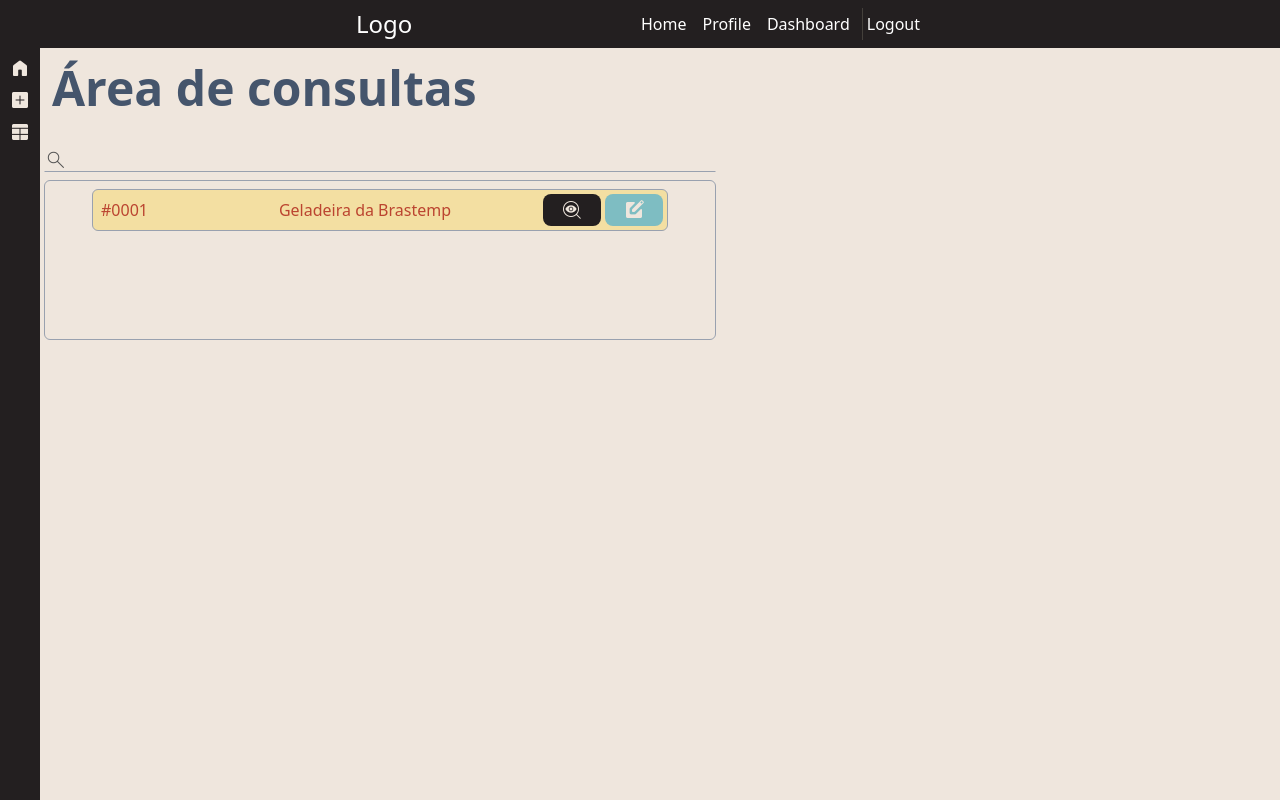
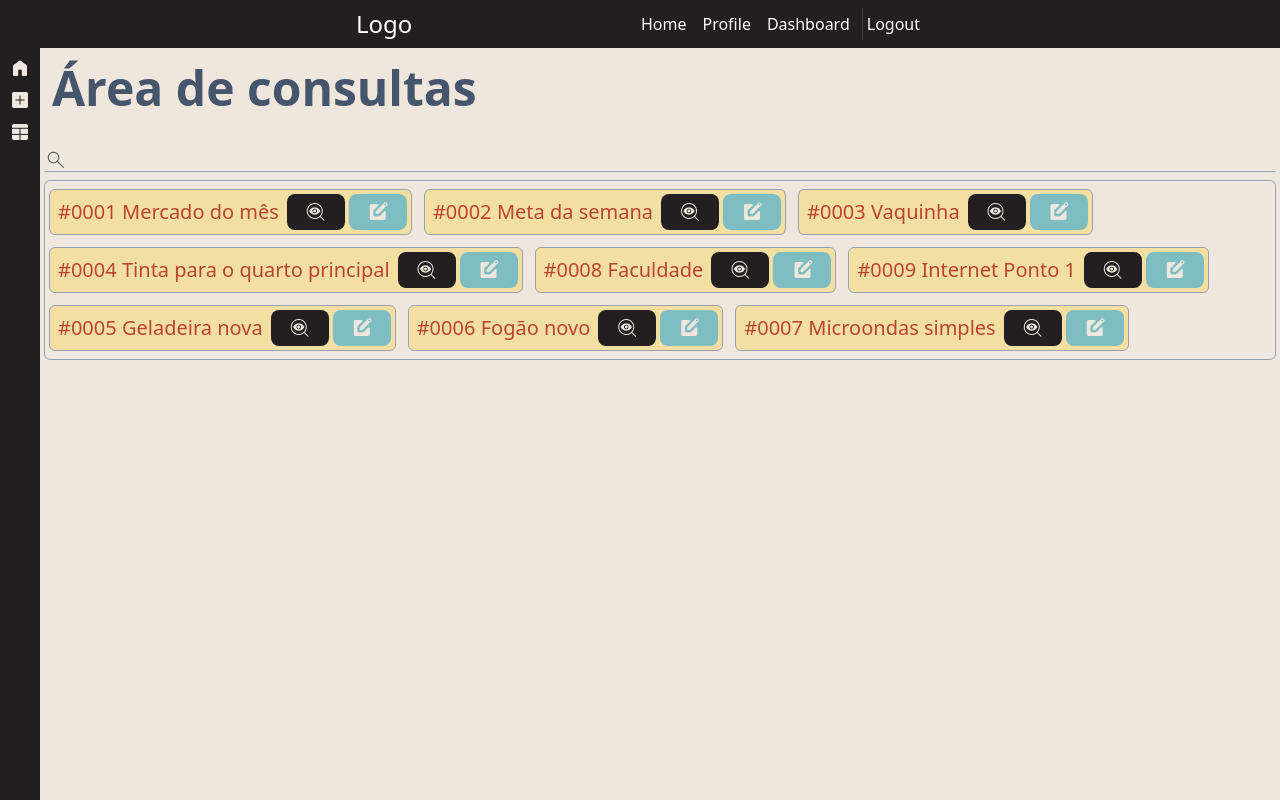
Before and after one commit to Luc4sDomingu3z/ForEnterTcc, an Angular app: page /dashboard/see in a window 1280 px wide. Shown: the top 800 px of the page. Built offline with nearby package versions, Linux system fonts and the light colour scheme.

Commit message:
Pagina de consultas finalizada

```diff
--- a/src/app/components/consultas/consultas.html
+++ b/src/app/components/consultas/consultas.html
@@ -10,24 +10,27 @@
       <h1 class="w-full text-left text-4xl md:text-5xl p-2 font-bold mb-3 text-slate-600">Área de consultas</h1>
 
       <section class="rounded-md w-full mx-auto mt-2 relative">
-        <div class="max-w-2xl" data-main-table>
+
+
+        <div class="w-full mx-auto" data-main-table>
           <section class="w-full">
             <div class="relative pt-2 w-full">
-              <input id="meta_name" name="meta-name" type="text" class="transition-all peer h-full ease-out p-1 w-full border border-transparent border-b-gray-400 outline-none focus:border-sky-500 focus:pt-4 valid:pt-4 focus:text-neutral-800 focus:rounded-md placeholder:opacity-0 focus:placeholder:opacity-100 valid:border-lime-500 valid:rounded-sm" placeholder="Pesquisar meta" required>
-              <label for="meta_name" class="transition-all w-full max-w-max ease-in md:text-xl text-sm peer-focus:text-sm peer-focus:top-4 peer-focus:right-2 peer-focus:left-auto peer-focus:pr-2 peer-valid:text-sm peer-valid:top-2 peer-valid:right-4 peer-valid:text-right text-neutral-600 absolute left-0 leading-0 top-4">
+              <input id="meta_name" (input)="filterMetas($event)" name="meta-name" type="text" class="transition-all peer h-full ease-out p-1 w-full border border-transparent border-b-gray-400 outline-none focus:border-sky-500 focus:pt-4 valid:pt-4 focus:text-neutral-800 focus:rounded-md placeholder:opacity-0 focus:placeholder:opacity-100 valid:rounded-sm" placeholder="Pesquisar meta" required>
+              <label for="meta_name" class="transition-all w-full max-w-max ease-in md:text-xl text-sm peer-focus:text-sm peer-focus:top-4 peer-focus:right-2 peer-focus:left-auto peer-focus:pr-2 peer-valid:text-sm peer-valid:top-4 peer-valid:right-4 peer-valid:text-right peer-valid:left-auto text-neutral-600 absolute left-0 leading-0 top-4">
                 <span class="material-symbols-rounded">search</span>
               </label>
             </div>
           </section>
 
-          <section class="w-full grid grid-cols-1 items-start p-1 py-2 grid-rows gap-2 relative min-h-40 mt-2 border-gray-400 border rounded-md">
-            <span class="absolute top-5 left-1/2 text-gray-500 invisible select-none p-1 -translate-x-1/2 mx-auto w-full text-center max-w-max">Nada para ver aqui</span>
+          <section id="metasContainer" class="w-full flex flex-row flex-wrap p-1 py-2 relative overflow-y-auto mt-2 border-gray-400 border rounded-md gap-3">
 
-            <div class="grid grid-cols-[minmax(50px,90px)_1fr_120px] items-stretch mx-auto max-w-xl w-full items-center p-1 bg-vanilla gap-1 border border-gray-400 rounded-md" aria-label="Meta">
-              <span class="flex items-center text-persian-red p-1 select-all">#0001</span>
-              <span class="flex items-center p-1 select-all text-persian-red text-center justify-center">Geladeira da Brastemp</span>
+            @if (Metas.length > 0) {
+              @for (meta of Metas; track meta.id) {
+                <div class="lg:grid lg:grid-cols-[minmax(50px,60px)_1fr_120px] items-stretch lg:max-w-xl md:text-xl items-start p-1 bg-vanilla gap-1 border border-gray-400 rounded-md" aria-label="Meta" title="Geladeira da Brastemp">
+                  <span class="flex items-center text-persian-red p-1 select-all" data-id="{{meta.id}}">#{{meta.id}}</span>
+                  <span class="block items-center overflow-hidden text-ellipsis whitespace-nowrap p-1 select-all text-persian-red text-left justify-center">{{meta.name}}</span>
                   <span class="flex flex-row flex-nowrap gap-1 items-stretch">
-                <button type="button" class="transition-all ease-out cursor-pointer flex items-center justify-center bg-raisin-black text-linen rounded-lg p-1 w-full hover:scale-120 outline outline-transparent active:outline-blue-400 active:scale-110">
+                    <button type="button" (pointerup)="detailDialog($event)" class="transition-all ease-out cursor-pointer flex items-center justify-center bg-raisin-black text-linen rounded-lg p-1 w-full hover:scale-120 outline outline-transparent active:outline-blue-400 active:scale-110">
                       <span class="material-symbols-rounded">mystery</span>
                     </button>
                     <button type="button" class="transition-all ease-out cursor-pointer flex items-center justify-center bg-verdigris p-1 rounded-lg text-linen w-full hover:scale-120 active:scale-110 outline outline-transparent active:outline-blue-400">
@@ -35,9 +38,79 @@
                     </button>
                   </span>
                 </div>
+              }
+            } @else {
+              <span class="absolute top-5 left-1/2 text-gray-500 select-none p-1 -translate-x-1/2 mx-auto w-full text-center max-w-max">Nada para ver aqui</span>
+            }
           </section>
         </div>
       </section>
     </div>
   </section>
+
+  <dialog (keydown)="$event.preventDefault()" id="detailDialog" class="w-full max-w-lg bg-raisin-black top-0 bottom-0 text-vanilla p-2 shadow-lg rounded-lg z-10 backdrop:bg-neutral-800/50 border border-neutral-400 m-auto">
+    <section class="relative h-full">
+      <button class="text-linen flex items-center justify-center p-1 rounded-md text-xl border-none outline-none" id="consulta-close-btn" type="button" data-detailDialog-toggle="off" (pointerup)="detailDialog($event)">
+        <span class="material-symbols-rounded">
+          close
+        </span>
+      </button>
+
+      <div class="w-full mt-2 overflow-y-auto">
+        <h2 class="text-vanilla text-3xl pb-1">Detalhes</h2>
+        <hr>
+
+        @if (metaSelecionada !== null) {
+          <section class="w-full mt-4 text-linen">
+            <h3 class="mb-4 p-1 text-lg text-right border-r-2 uppercase">{{metaSelecionada.name}} <span class="material-symbols-rounded">title</span></h3>
+
+            <table class="w-full mt-1 border-collapse text-vanilla">
+              <tbody>
+                <tr class="border-b *:p-1">
+                  <td class="">ID</td>
+                  <td class="border-l font-bold">#{{metaSelecionada.id}}</td>
+                </tr>
+                <tr class="border-b *:p-1">
+                  <td class="">Valor</td>
+                  <td class="border-l">{{metaSelecionada.valor | currency:'BRL'}}</td>
+                </tr>
+                <tr class="bg-vanilla text-persian-red text- *:p-1">
+                  <td>Tipo</td>
+                  <td class="">{{metaSelecionada.tipo}}</td>
+                </tr>
+                @if (metaSelecionada.tipo === 'Fatura') {
+
+                  <tr class="border-b *:p-1">
+                    <td>Inicio da fatura</td>
+                    <td class="border-l">{{metaSelecionada.dataInicio}}</td>
+                  </tr>
+                  <tr class="border-b *:p-1">
+                    <td>Data de Vencimento</td>
+                    <td class="border-l">{{metaSelecionada.vencimento}}</td>
+                  </tr>
+                }
+
+                @if (metaSelecionada.tipo === 'Material') {
+                  <tr class="border-b *:p-1">
+                    <td>Produto</td>
+                    <td class="border-l">{{metaSelecionada.itemName}}</td>
+                  </tr>
+                  <tr class="border-b *:p-1">
+                    <td>Parcelas</td>
+                    <td class="border-l">{{metaSelecionada.parcelas}}x</td>
+                  </tr>
+                }
+              </tbody>
+            </table>
+
+            <h3 class="text-xl mt-4">Progresso atual</h3>
+            <div class="w-full relative rounded-sm h-20 border-2 border-blue-200 mt-3" aria-label="Barra de progresso">
+              <span class="absolute top-1/2 md:text-xl text-sm z-[1] -translate-y-1/2 right-1/2" style="">{{metaSelecionada.progresso}}%</span>
+              <span class="absolute top-0 bottom-0 left-0 bg-sky-400/50" style="width: {{metaSelecionada.progresso}}%;"></span>
+            </div>
+          </section>
+        }
+      </div>
+    </section>
+  </dialog>
 </main>
--- a/src/app/components/consultas/consultas.scss
+++ b/src/app/components/consultas/consultas.scss
@@ -0,0 +1,3 @@
+.grid-card {
+  grid-template-columns: repeat(auto-fit, minmax(190px, 1fr));
+}
--- a/src/app/components/consultas/consultas.ts
+++ b/src/app/components/consultas/consultas.ts
@@ -1,12 +1,100 @@
 import { Component } from '@angular/core';
 import { Navbar } from '../../dashboard/navbar/navbar';
+import {
+  metaSimples,
+  metaFatura,
+  metaMaterial,
+  MetaDinheiro,
+  MetaFatura,
+  MetaMaterial,
+  MetaUnion,
+} from '../../metas';
+import { CurrencyPipe } from '@angular/common';
 
 @Component({
   selector: 'app-consultas',
-  imports: [Navbar],
+  imports: [Navbar, CurrencyPipe],
   templateUrl: './consultas.html',
-  styleUrl: './consultas.scss'
+  styleUrl: './consultas.scss',
 })
 export class Consultas {
+  protected metasSimples = metaSimples;
+  protected metasFaturas = metaFatura;
+  protected metasMaterial = metaMaterial;
 
+  protected Metas = new Array().concat(this.metasSimples, this.metasFaturas, this.metasMaterial);
+
+  protected metaSelecionada: MetaUnion | null = null;
+
+  protected detailDialog(e: Event) {
+    const dialog: HTMLDialogElement | null = document.querySelector('dialog#detailDialog');
+    const btnClose: HTMLButtonElement | null = document.querySelector('button#consulta-close-btn');
+
+    if (dialog === null || btnClose === null) return;
+    // Pegar dados
+    const conteiner = (e.currentTarget as HTMLButtonElement).parentElement?.parentElement;
+    if (!conteiner) return;
+
+    const idElement: HTMLSpanElement = conteiner.firstChild as HTMLSpanElement;
+
+    if (btnClose === e.currentTarget && btnClose.dataset['detaildialogToggle'] === 'on') {
+      dialog.close();
+      btnClose.dataset['detaildialogToggle'] = 'off';
+      this.metaSelecionada = null;
+    } else {
+      dialog.showModal();
+      this.selectMeta(idElement.id as string);
+      btnClose.dataset['detaildialogToggle'] = 'on';
+    }
+  }
+
+  protected selectMeta(id: string): MetaDinheiro | MetaMaterial | MetaFatura | null {
+    if (id.length === 0) return null;
+    const checkId = (
+      arr: MetaDinheiro[] | MetaMaterial[] | MetaFatura[],
+    ): { status: boolean; metaReal: MetaUnion | {} } => {
+      let status = false;
+      let metaReal = {};
+      for (let meta of arr) {
+        status = meta.id === id ? true : false;
+        if (status) {
+          metaReal = meta;
+          break;
+        }
+      }
+      return { status, metaReal };
+    };
+
+    const dados = [this.metasFaturas, this.metasMaterial, this.metasSimples];
+    dados.forEach((arr) => {
+      const checking = checkId(arr);
+      if (checking.status === true) {
+        this.metaSelecionada = checking.metaReal as MetaUnion;
+      }
+    });
+    return null;
+  }
+
+  protected filterMetas(e: Event) {
+    const input = e.target as HTMLInputElement;
+    const container = document.querySelector('#metasContainer');
+
+    const metas = container?.querySelectorAll('div');
+    if (metas === undefined || metas.length === 0) return;
+
+    metas.forEach((el) => {
+      const idEl = el.querySelector('span');
+      const txtEl = idEl?.nextElementSibling;
+      if (
+        idEl?.id.toLowerCase().includes(input.value.toLowerCase()) ||
+        txtEl?.textContent.toLowerCase().includes(input.value.toLowerCase())
+      ) {
+        if (el.classList.contains('hidden!')) {
+          el.classList.remove('hidden!');
+        }
+      } else {
+        el.classList.add('hidden!');
+      }
+    });
+  }
 }
--- /dev/null
+++ b/src/app/metas.ts
@@ -0,0 +1,117 @@
+export type MetaDinheiro = {
+  tipo: 'Dinheiro';
+  id: string;
+  name: string;
+  valor: number;
+  progresso: number;
+  imgUrl?: string;
+};
+
+export type MetaMaterial = {
+  tipo: 'Material';
+  id: string;
+  name: string;
+  itemName: string;
+  valor: number;
+  parcelas: number;
+  progresso: number;
+  imgUrl?: string;
+};
+
+export type MetaFatura = {
+  tipo: 'Fatura';
+  id: string;
+  name: string;
+  valor: number;
+  vencimento: string;
+  dataInicio: string;
+  progresso: number;
+};
+
+export type MetaUnion = MetaDinheiro | MetaMaterial | MetaFatura;
+
+function dateFormat(dat: Date): string {
+  return dat.toLocaleDateString('pt-br');
+}
+
+export const metaSimples: MetaDinheiro[] = [
+  {
+    tipo: 'Dinheiro',
+    id: '0001',
+    name: 'Mercado do mês',
+    valor: 1099.99,
+    progresso: 50,
+  },
+  {
+    id: '0002',
+    name: 'Meta da semana',
+    valor: 2300.8,
+    progresso: 20,
+    tipo: 'Dinheiro',
+  },
+  {
+    id: '0003',
+    name: 'Vaquinha',
+    valor: 1200,
+    progresso: 95,
+    tipo: 'Dinheiro',
+  },
+  {
+    id: '0004',
+    name: 'Tinta para o quarto principal',
+    valor: 120.4,
+    progresso: 21,
+    tipo: 'Dinheiro',
+  },
+];
+
+export const metaMaterial: MetaMaterial[] = [
+  {
+    id: '0005',
+    name: 'Geladeira nova',
+    itemName: 'Geladeira Consul',
+    valor: 2100,
+    parcelas: 5,
+    progresso: 12,
+    tipo: 'Material',
+  },
+  {
+    id: '0006',
+    name: 'Fogão novo',
+    itemName: 'Fogão Brastemp Elétrico',
+    valor: 2300.9,
+    parcelas: 7,
+    progresso: 43,
+    tipo: 'Material',
+  },
+  {
+    id: '0007',
+    name: 'Microondas simples',
+    itemName: 'Panasonic 21 Litros',
+    valor: 760.88,
+    parcelas: 8,
+    progresso: 98,
+    tipo: 'Material',
+  },
+];
+
+export const metaFatura: MetaFatura[] = [
+  {
+    id: '0008',
+    name: 'Faculdade',
+    valor: 320,
+    dataInicio: dateFormat(new Date()),
+    vencimento: dateFormat(new Date(2025, 10, 15)),
+    progresso: 77,
+    tipo: 'Fatura',
+  },
+  {
+    id: '0009',
+    name: 'Internet Ponto 1',
+    valor: 89.9,
+    dataInicio: dateFormat(new Date()),
+    vencimento: dateFormat(new Date(2025, 10, 17)),
+    progresso: 21,
+    tipo: 'Fatura',
+  },
+];
```
Lines whose indentation alone changed are shown as unchanged.
